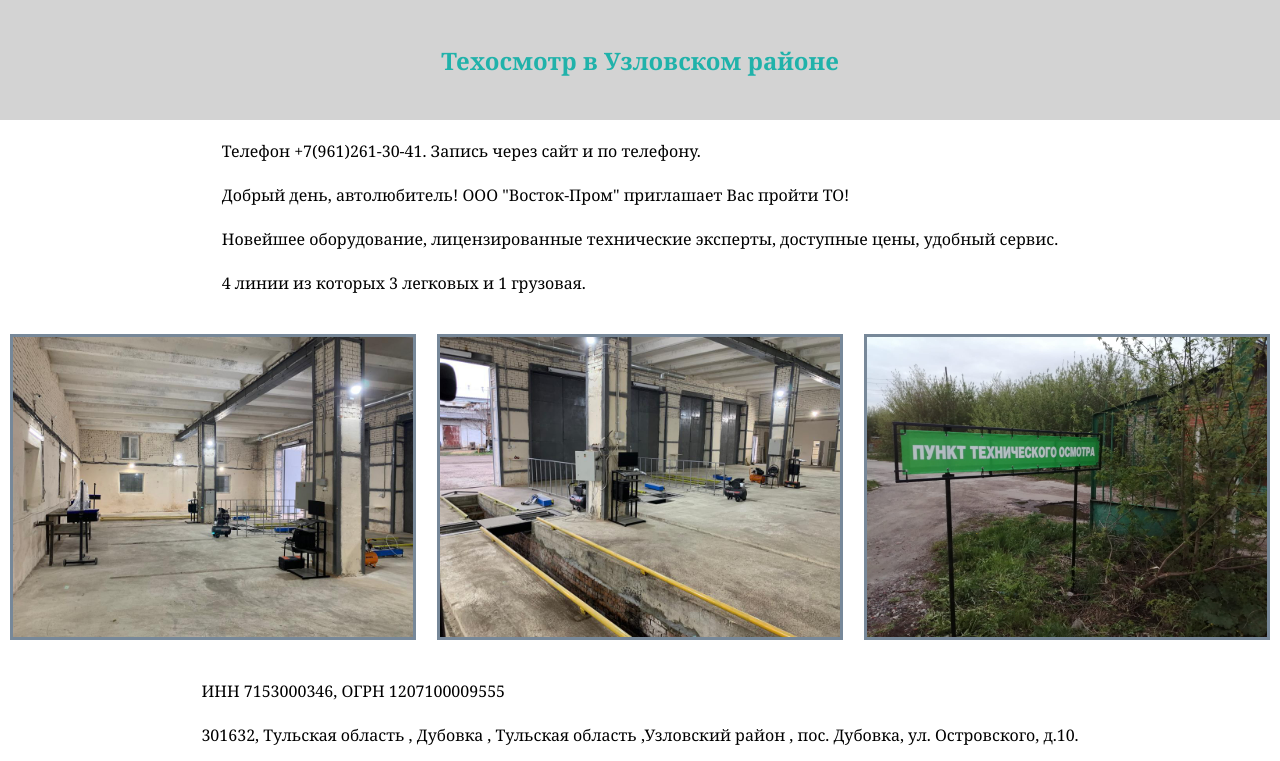
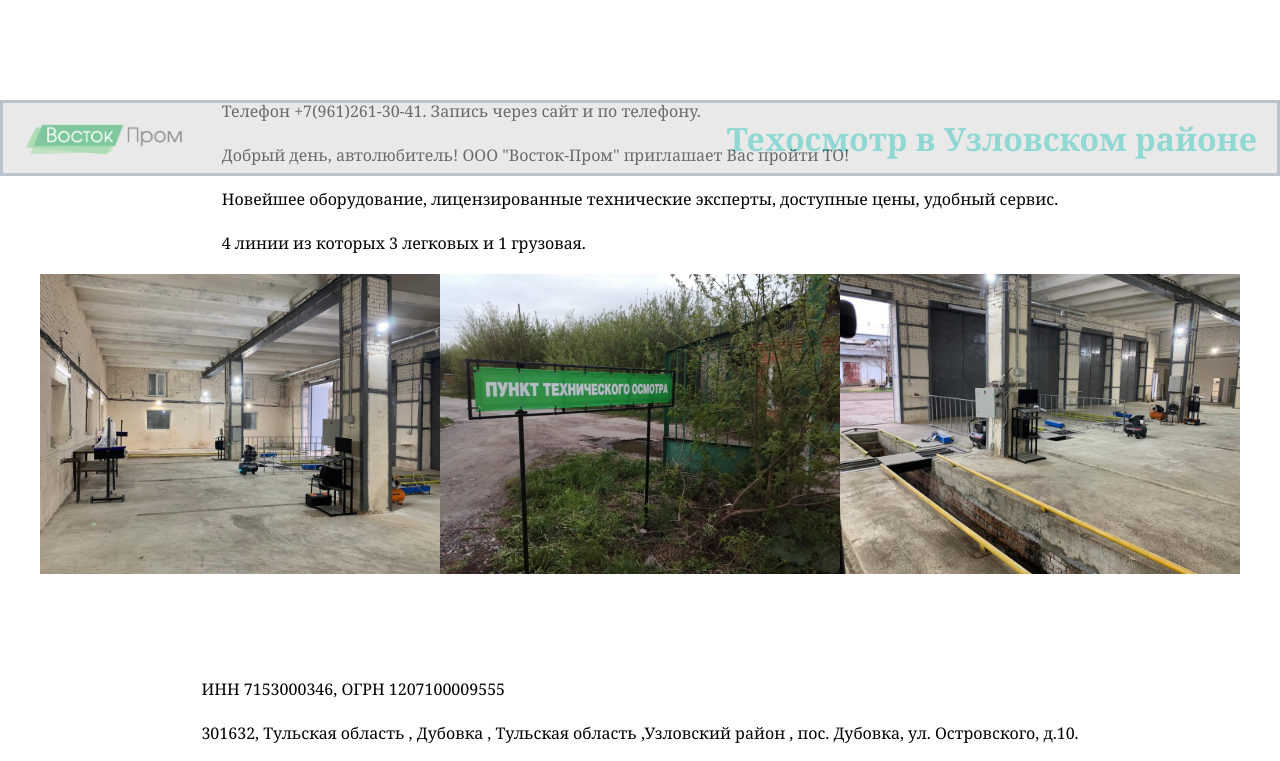
Before and after one commit to iakoshin/tehosmotr, a plain HTML site: page index.html in a window 1280 px wide. Shown: the top 761 px of the page. Drawn offline with Linux system fonts and the light colour scheme.

Commit message:
2version

```diff
--- a/index.html
+++ b/index.html
@@ -7,7 +7,11 @@
     <link rel="stylesheet" href="styles.css"/>
   </head>
   <body>
+    <div class="main">
+        <img src="images/Логотип Восток-Пром итог.png" alt="4"
+        style="max-width: 200px;"/>
     <h1>Техосмотр в Узловском районе</h1>
+    </div>
     <div class="info">
         <p>Телефон +7(961)261-30-41. Запись через сайт и по телефону.
             <br></br>
@@ -19,16 +23,16 @@
     </p>
     </div>
     <div class="pics">
-    <div class="pics block-flex">
+    <div class="pics-block-flex">
     <img src="images/PHOTO-2022-08-17-20-10-58 2.jpg" alt="1"
     style="max-width: 400px"/>
     </div>
-        <div class="pics block-flex">
-        <img src="images/PHOTO-2022-08-17-20-10-58 3.jpg" alt="2"
+        <div class="pics-block-flex">
+        <img src="images/PHOTO-2022-08-17-20-10-58 5.jpg" alt="2"
         style="max-width: 400px"/>
         </div>
-        <div class="pics block-flex">
-        <img src="images/PHOTO-2022-08-17-20-10-58 5.jpg" alt="3"
+        <div class="pics-block-flex">
+        <img src="images/PHOTO-2022-08-17-20-10-58 3.jpg" alt="3"
         style="max-width: 400px"/>
         </div>
     </div>
--- a/styles.css
+++ b/styles.css
@@ -4,17 +4,22 @@
     box-sizing: border-box;
 }
 
-h1 {
+.main {
     display: flex;
-    align-items: center;
-    justify-content: center;
-    font-size: x-large;
+    align-items:center;
+    justify-content: space-between;
     width: 100%;
-    height: 120px;
+    height: auto;
     background: lightgray;
-    margin-bottom: 20px;
+    padding-right: 20px;
+    margin-bottom: 100px;
+    margin-top: auto;
+    background-color: lightgrey;
     color: lightseagreen;
     font-family: Georgia, 'Times New Roman', Times, serif;
+    border: solid lightslategray;
+    position: fixed;
+    opacity: 0.5;
 }
 
 .info{
@@ -22,8 +27,8 @@ h1 {
     justify-content: center;
     width: 100%;
     background-color:white;
-    margin-top: 20px;
-    margin-bottom: 20px;
+    margin-top: 100px;
+    margin-bottom: auto;
     font-family: Georgia, 'Times New Roman', Times, serif;
 }
 
@@ -33,17 +38,19 @@ h1 {
     margin-right: auto;
     margin-top: 20px;
     margin-bottom: 20px;
-    align-items:flex-start;
+    align-items:center;
+    justify-content:center;
 }
 
 .block-flex {
     display: flex;
-    border: solid lightslategrey;
     flex-direction: column;
+    align-items: center;
 }
 
 .blocks{
     display: flex;
+    justify-content: space-between;
 }
 
 .payment{
@@ -127,6 +134,7 @@ form {
     padding: 10px 40px;
     cursor: pointer;
     margin-bottom: 10px;
+    font-family: Georgia, 'Times New Roman', Times, serif;
   }
 
   .form-row button:hover {
@@ -143,6 +151,7 @@ form {
     background-color:lightgray;
     justify-content: space-around;
     align-items: center;
+    border: solid lightslategray;
   }
 
   p{
@@ -163,3 +172,18 @@ form {
         align-items: center;
     }
 }
+
+@media only screen and (min-width: 600px) {
+  .pics{
+      display: flex;
+      flex-wrap: wrap;
+      justify-content: center;
+  }
+
+  .block-flex {
+      width: 40%;
+      display: flex;
+      justify-content: center;
+      align-items: center;
+  }
+}
```
Also changed, not shown: images/Логотип Восток-Пром итог.png (added), 2 other files.
